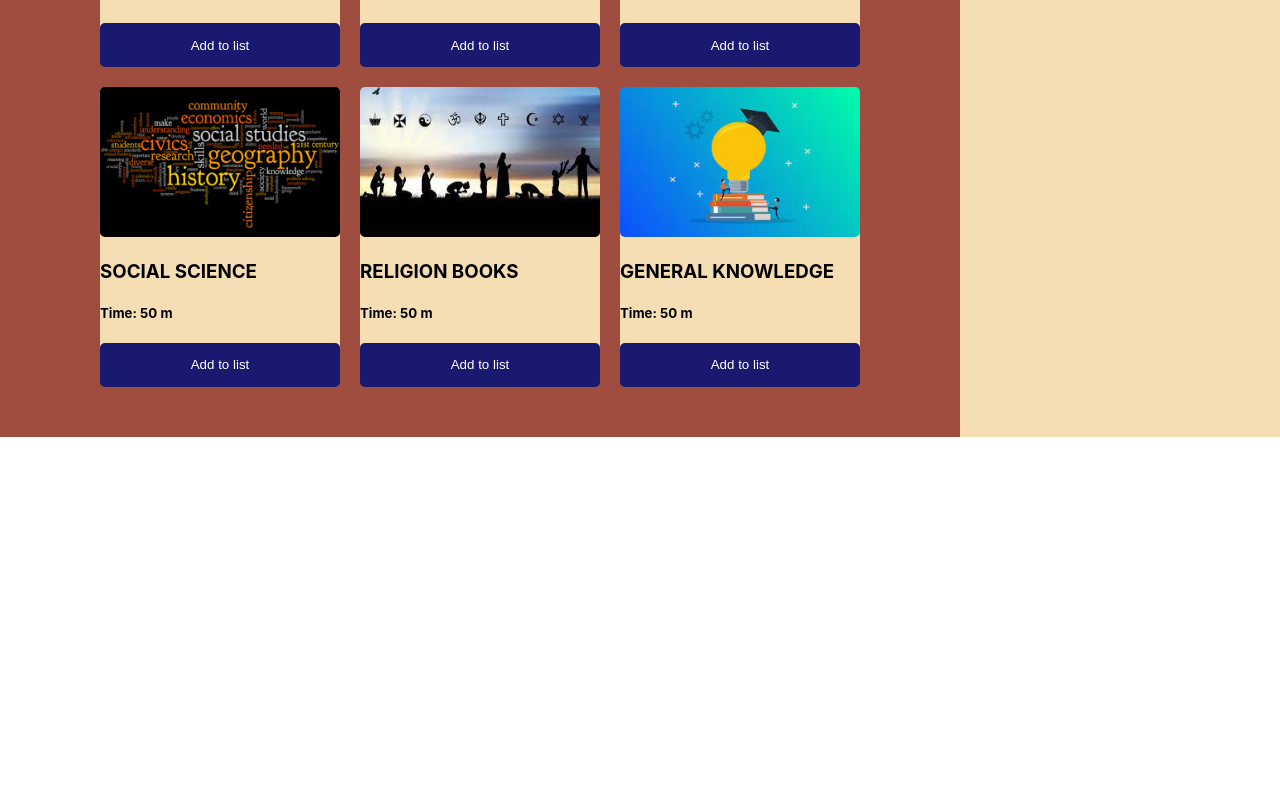
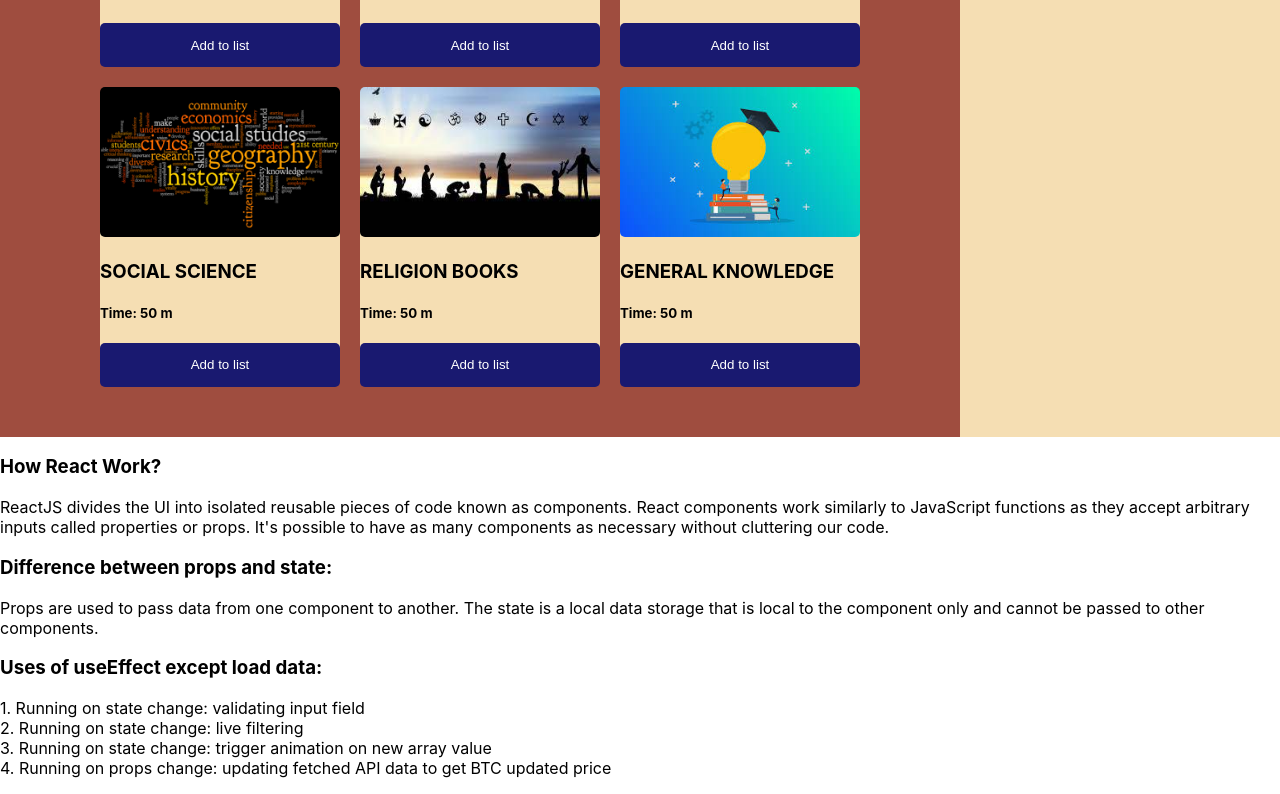
Before and after one commit to Jeet1272/study_house, a React (Create React App) app: page / in a window 1280 px wide. Shown: the part 726-1520 px from the top of the page. Before the commit the page ends 1163 px from the top, so only its background shows below. Built offline with nearby package versions, Linux system fonts and the light colour scheme.

Commit message:
blog half done

```diff
--- a/src/App.js
+++ b/src/App.js
@@ -1,11 +1,12 @@
-import logo from './logo.svg';
 import './App.css';
 import Library from './component/Library/Library';
+import Blog from './component/Blog/Blog';
 
 function App() {
   return (
     <div>
       <Library></Library>
+      <Blog></Blog>
     </div>
   );
 }
--- /dev/null
+++ b/src/component/Blog/Blog.js
@@ -0,0 +1,21 @@
+import React from 'react';
+
+const Blog = () => {
+    return (
+        <div>
+            <h3>How React Work?</h3>
+            <p>ReactJS divides the UI into isolated reusable pieces of code known as components. React components work similarly to JavaScript functions as they accept arbitrary inputs called properties or props. It's possible to have as many components as necessary without cluttering our code.</p>
+            <h3>Difference between props and state:</h3>
+            <p>Props are used to pass data from one component to another. The state is a local data storage that is local to the component only and cannot be passed to other components.</p>
+            <h3>Uses of useEffect except load data:</h3>
+            <p>
+                1. Running on state change: validating input field<br></br>
+                2. Running on state change: live filtering<br></br>
+                3. Running on state change: trigger animation on new array value<br></br>
+                4. Running on props change: updating fetched API data to get BTC updated price
+            </p>
+        </div>
+    );
+};
+
+export default Blog;
```
Also changed, not shown: src/component/Blog/Blog.css (added).
